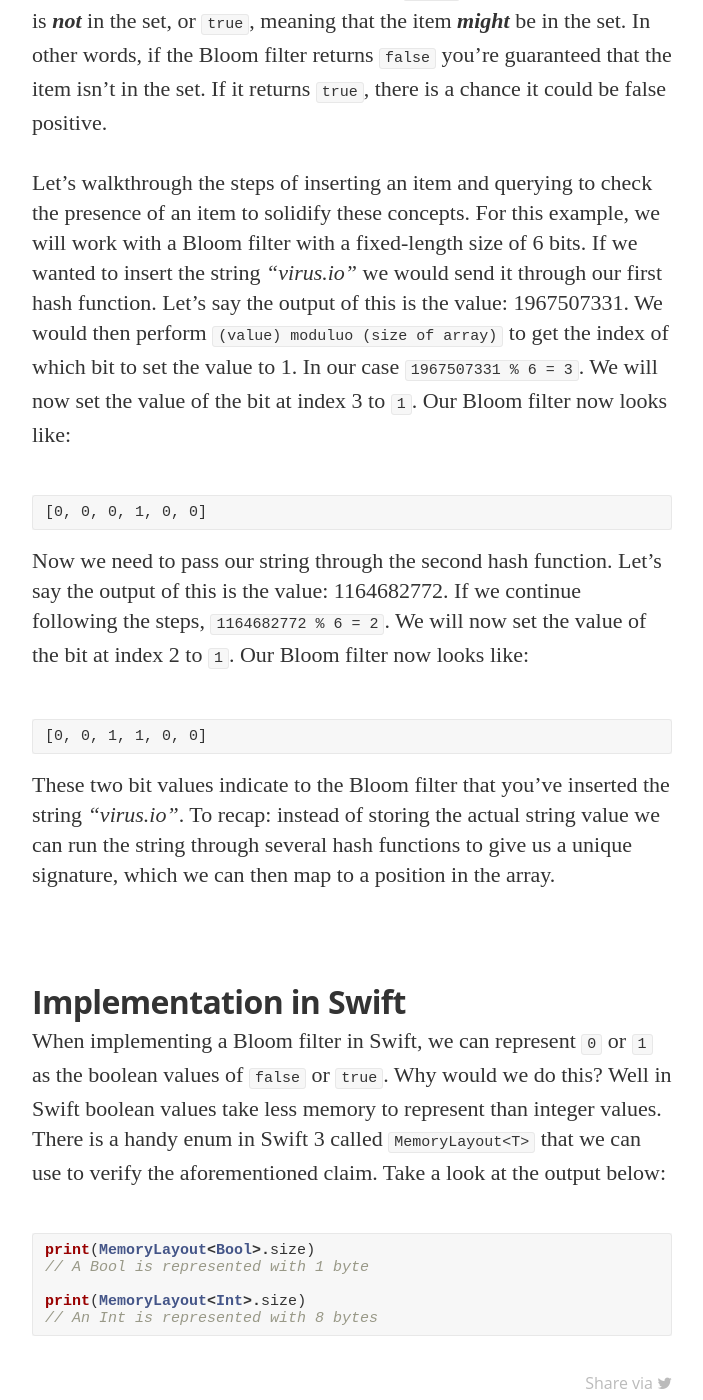
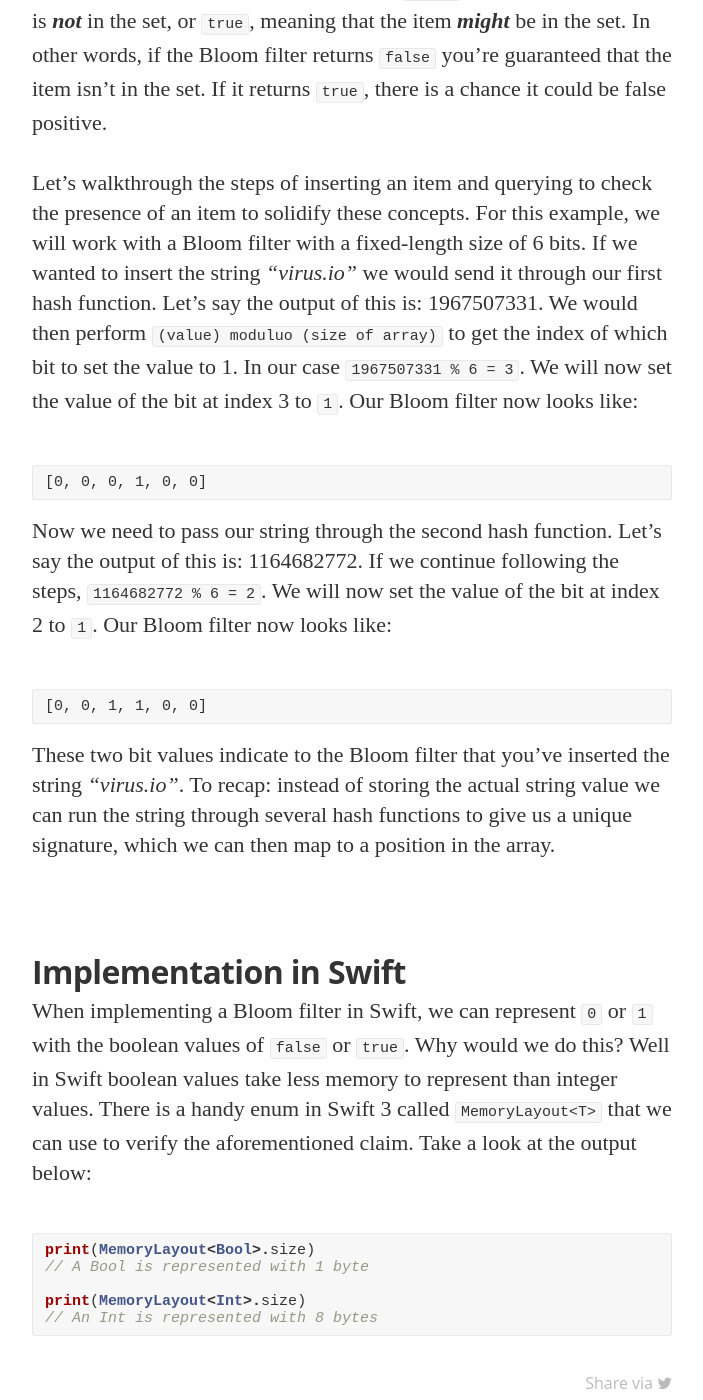
Before and after one commit to nathankrishnan/nathankrishnan.github.io, a Jekyll site: the page built from _posts/2017-03-18-bloomfilter.md, in a window 1280 px wide and 1400 px high, scrolled down 2326 px. Shown: the whole window, without its empty margins (288-991 px from the left). Built offline with Jekyll 4.4.1, drawn with Linux system fonts in a browser that asks for light colours; nearby versions of some CDN libraries; some web fonts are replaced; comment, search, counter and statistics services are not loaded.

Commit message:
Update 2017-03-18-bloomfilter.md

````diff
--- a/_posts/2017-03-18-bloomfilter.md
+++ b/_posts/2017-03-18-bloomfilter.md
@@ -34,18 +34,18 @@ Instead of inserting the value of an item into the array, we can just set some o
 
 Querying a Bloom filter will either return ```false```, meaning that the item is ***not*** in the set, or ```true```, meaning that the item ***might*** be in the set. In other words, if the Bloom filter returns ```false``` you're guaranteed that the item isn't in the set.  If it returns ```true```, there is a chance it could be false positive.
 
-Let's walkthrough the steps of inserting an item and querying to check the presence of an item to solidify these concepts. For this example, we will work with a Bloom filter with a fixed-length size of 6 bits.  If we wanted to insert the string *"virus.io"* we would send it through our first hash function.  Let's say the output of this is the value: 1967507331.  We would then perform ```(value) moduluo (size of array)``` to get the index of which bit to set the value to 1. In our case ```1967507331 % 6 = 3```.  We will now set the value of the bit at index 3 to ```1```.  Our Bloom filter now looks like:
+Let's walkthrough the steps of inserting an item and querying to check the presence of an item to solidify these concepts. For this example, we will work with a Bloom filter with a fixed-length size of 6 bits.  If we wanted to insert the string *"virus.io"* we would send it through our first hash function.  Let's say the output of this is: 1967507331.  We would then perform ```(value) moduluo (size of array)``` to get the index of which bit to set the value to 1. In our case ```1967507331 % 6 = 3```.  We will now set the value of the bit at index 3 to ```1```.  Our Bloom filter now looks like:
 ```
 [0, 0, 0, 1, 0, 0]
 ```
-Now we need to pass our string through the second hash function.  Let's say the output of this is the value: 1164682772.  If we continue following the steps, ```1164682772 % 6 = 2```.  We will now set the value of the bit at index 2 to ```1```.  Our Bloom filter now looks like:
+Now we need to pass our string through the second hash function.  Let's say the output of this is: 1164682772.  If we continue following the steps, ```1164682772 % 6 = 2```.  We will now set the value of the bit at index 2 to ```1```.  Our Bloom filter now looks like:
 ```
 [0, 0, 1, 1, 0, 0]
 ```
 These two bit values indicate to the Bloom filter that you've inserted the string *"virus.io"*. To recap: instead of storing the actual string value we can run the string through several hash functions to give us a unique signature, which we can then map to a position in the array.
 
 # Implementation in Swift
-When implementing a Bloom filter in Swift, we can represent ```0``` or ```1``` as the boolean values of ```false``` or ```true```.  Why would we do this?  Well in Swift boolean values take less memory to represent than integer values.  There is a handy enum in Swift 3 called ```MemoryLayout<T>``` that we can use to verify the aforementioned claim.  Take a look at the output below:
+When implementing a Bloom filter in Swift, we can represent ```0``` or ```1``` with the boolean values of ```false``` or ```true```.  Why would we do this?  Well in Swift boolean values take less memory to represent than integer values.  There is a handy enum in Swift 3 called ```MemoryLayout<T>``` that we can use to verify the aforementioned claim.  Take a look at the output below:
 ```swift
 print(MemoryLayout<Bool>.size)
 // A Bool is represented with 1 byte
````
